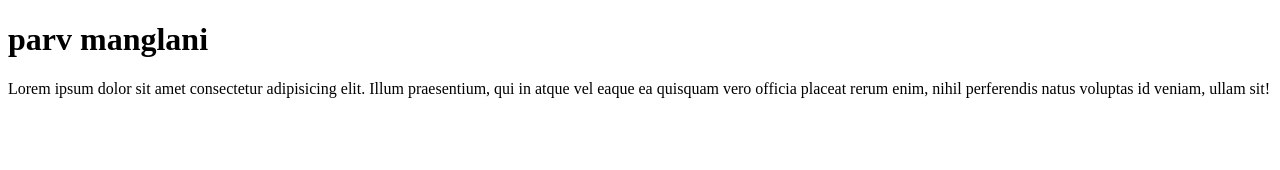
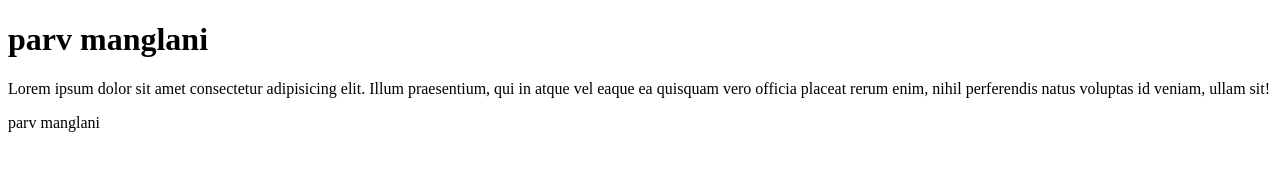
Before and after one commit to Parv-manglani/resumev1, a plain HTML site: page index.html in a window 1280 px wide. Drawn offline with Linux system fonts and the light colour scheme.

Commit message:
second commit

```diff
--- a/index.html
+++ b/index.html
@@ -8,5 +8,6 @@
 <body>
     <h1>parv manglani</h1>
     <p>Lorem ipsum dolor sit amet consectetur adipisicing elit. Illum praesentium, qui in atque vel eaque ea quisquam vero officia placeat rerum enim, nihil perferendis natus voluptas id veniam, ullam sit!</p>
+    <p>parv manglani</p>
 </body>
 </html>
```
